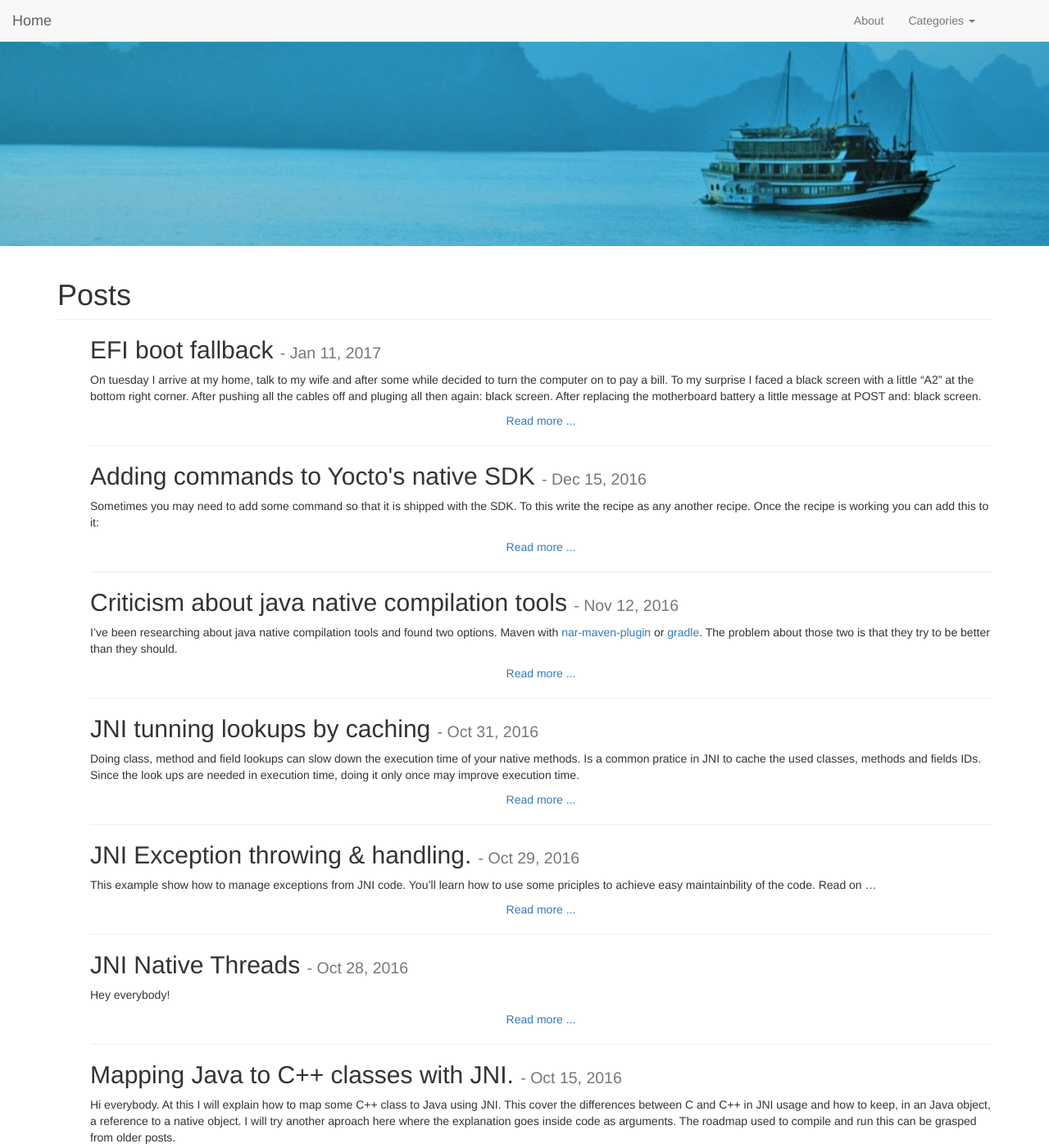
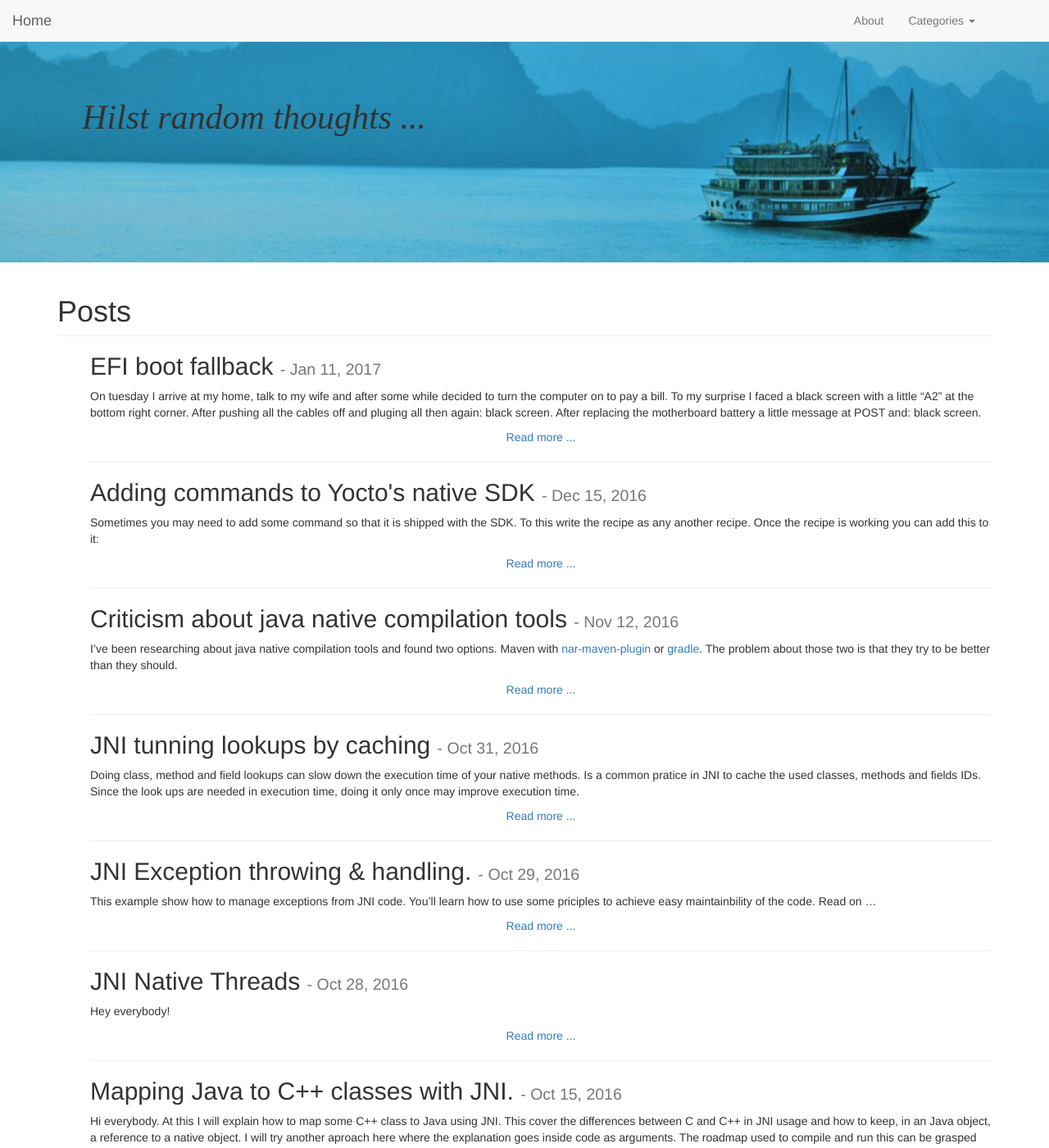
Before and after one commit to dhilst/dhilst.github.io, a Jekyll site: the page built from index.html, in a window 1280 px wide and 1400 px high. Shown: the whole window at 82% size. Built offline with Jekyll 4.4.1, drawn with Linux system fonts in a browser that asks for light colours; nearby versions of some CDN libraries.

Commit message:
Add header text.

```diff
--- a/_includes/header.html
+++ b/_includes/header.html
@@ -1,5 +1,5 @@
 <header>
-  <div class="site-header"></div>
+  <div class="site-header"><h1>Hilst random thoughts ...</h1></div>
   <nav class="navbar navbar-default navbar-fixed-top">
     <div class="navbar-header">
       <button type="button" class="navbar-toggle collapsed" data-toggle="collapse" data-target="#site-navbar-collapse" aria-expanded="false">
--- a/css/main.sass
+++ b/css/main.sass
@@ -1,14 +1,29 @@
 ---
 ---
 
+$medium-break: 767px
 $background-image-heigth: 300px
+
 
 .site-header
   background-image: url(http://gkos.github.com/assets/header.jpg)
   background-size: cover
   background-position: right bottom
+  @media (max-width: #{$medium-break})
+    background-position: left bottom
+    h1
+      text-align: center
   width: 100%
   min-height: $background-image-heigth
+
+  h1
+    padding: 100px
+    font-size: 3em
+    @media (max-width: #{$medium-break})
+      font-size: 2em
+      padding: 100px 20px
+    font-family: serif
+    font-style: italic
 
 
 footer [class*=col-]
```
